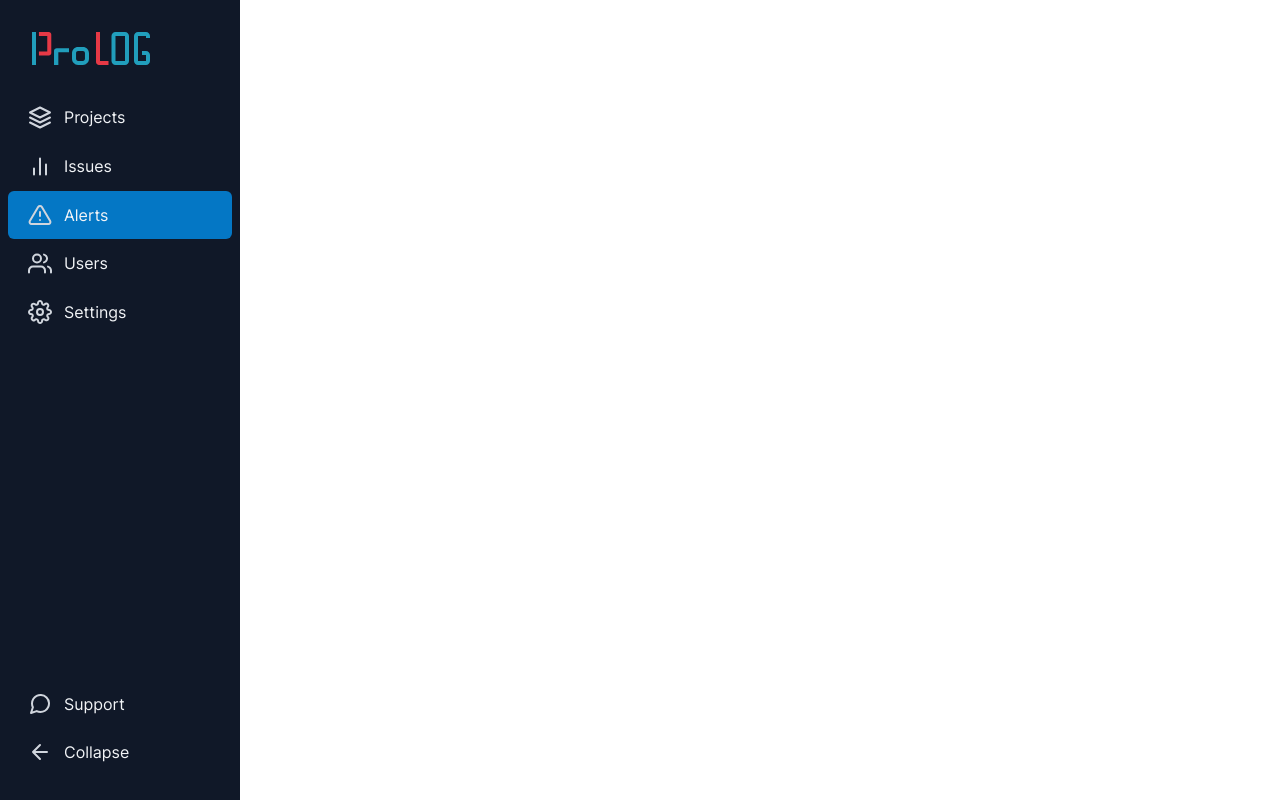
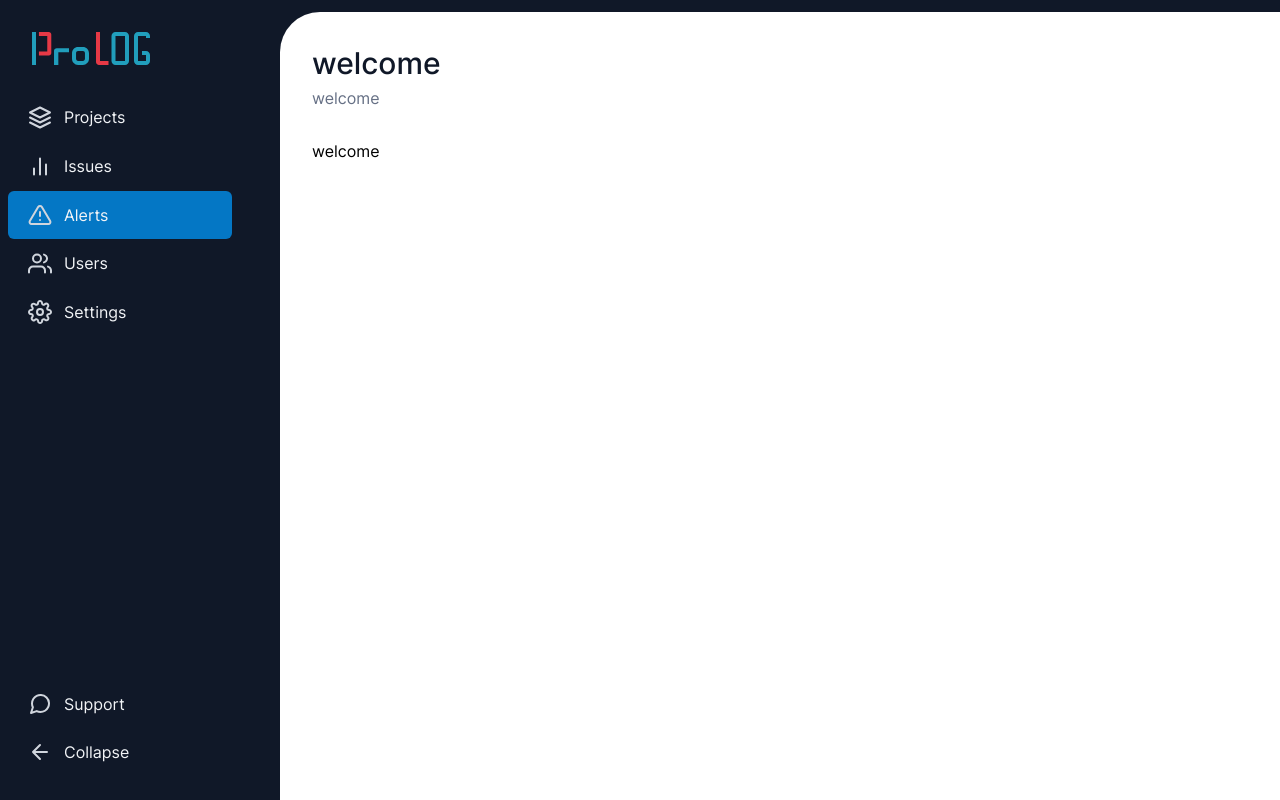
Before and after one commit to mohammed-hossam/errorslog-app, a Next.js app: page /dashboard/alerts in a window 1280 px wide. Built offline with nearby package versions, Linux system fonts and the light colour scheme.

Commit message:
Projects card (#12)
* projectsCard component with storybook

```diff
--- /dev/null
+++ b/components/Layout/Layout.tsx
@@ -0,0 +1,67 @@
+import { breakpoint, color, displayFont, space, textFont } from "@styles/theme";
+import React from "react";
+import styled from "styled-components";
+import { SidebarNavigation } from "@components/SidebarNavigation";
+type PageContainerProps = {
+  children: React.ReactNode;
+  title: string;
+  info: string;
+};
+
+export default function Layout({ children, title, info }: PageContainerProps) {
+  return (
+    <Container>
+      <SidebarNavigation />
+
+      <Main>
+        <ContentContainer>
+          <Title>{title}</Title>
+          <Info>{info}</Info>
+          {children}
+        </ContentContainer>
+      </Main>
+    </Container>
+  );
+}
+
+const Container = styled.div`
+  display: flex;
+  flex-direction: column;
+  background: ${color("gray", 900)};
+
+  @media (min-width: ${breakpoint("desktop")}) {
+    flex-direction: row;
+  }
+`;
+
+const Main = styled.main`
+  flex: 1;
+`;
+
+const ContentContainer = styled.div`
+  min-height: calc(100vh - ${({ theme }) => theme.size.headerHeight});
+  /* min-height: 100vh; */
+  /* margin-top: ${({ theme }) => theme.size.headerHeight}; */
+  padding: ${space(20, 3)};
+  background: white;
+
+  @media (min-width: ${breakpoint("desktop")}) {
+    min-height: calc(100vh - ${space(3)});
+    /* min-height: 100vh; */
+    margin-top: ${space(3)};
+    padding: ${space(8)};
+    border-top-left-radius: ${space(10)};
+  }
+`;
+
+const Title = styled.h1`
+  margin: ${space(0, 0, 1)};
+  color: ${color("gray", 900)};
+  ${displayFont("sm", "medium")}
+`;
+
+const Info = styled.div`
+  margin-bottom: ${space(8)};
+  color: ${color("gray", 500)};
+  ${textFont("md", "regular")}
+`;
--- /dev/null
+++ b/components/Layout/index.ts
@@ -0,0 +1 @@
+export { default as Layout } from "./Layout";
--- a/components/SidebarNavigation/SidebarNavigation.tsx
+++ b/components/SidebarNavigation/SidebarNavigation.tsx
@@ -44,7 +44,7 @@ export function SidebarNavigation() {
   const router = useRouter();
   // console.log(router);
   return (
-    <Container isSidebarCollapsed={isSidebarCollapsed}>
+    <FixedContainer>
       <Header isSidebarCollapsed={isSidebarCollapsed}>
         <Logo
           isSidebarCollapsed={isSidebarCollapsed}
@@ -100,7 +100,7 @@ export function SidebarNavigation() {
           />
         </Ul>
       </Nav>
-    </Container>
+    </FixedContainer>
   );
 }
 
@@ -115,10 +115,13 @@ const containerStyles = css`
   }
 `;
 
-const Container = styled.div<{ isSidebarCollapsed: boolean }>`
+const FixedContainer = styled.div`
   ${containerStyles}
+  position: fixed;
+  @media (min-width: ${breakpoint("desktop")}) {
+    position: relative;
+  }
 `;
-
 const Header = styled.header<{ isSidebarCollapsed: boolean }>`
   /* background-color: ${({ theme }) => theme.color.gray[900]}; */
   box-sizing: border-box;
--- /dev/null
+++ b/features/projects/components/ProjectsCard/index.ts
@@ -0,0 +1 @@
+export { default as ProjectsCard } from "./ProjectsCard";
--- /dev/null
+++ b/features/projects/components/ProjectsList/index.ts
@@ -0,0 +1 @@
+export { default as ProjectsList } from "./ProjectsList";
--- /dev/null
+++ b/features/projects/index.ts
@@ -0,0 +1,2 @@
+export * from "./components/ProjectsList";
+// export * from "./types/project.types";
--- a/pages/dashboard/alerts.tsx
+++ b/pages/dashboard/alerts.tsx
@@ -1,12 +1,12 @@
 import React from "react";
-import { SidebarNavigation } from "../../components/SidebarNavigation";
+import { Layout } from "@components/Layout";
 // type Props = {}
 
 function AlertsPage() {
   return (
-    <div>
-      <SidebarNavigation />
-    </div>
+    <Layout title="welcome" info="welcome">
+      welcome
+    </Layout>
   );
 }
 
```
Also changed, not shown: features/projects/components/ProjectsCard/ProjectsCard.tsx (added, +160 -0 lines), features/projects/components/ProjectsList/ProjectsList.tsx (added, +9 -0 lines), pages/dashboard/issues.tsx (+4 -4 lines), 1 other file (tests, documents, lock files or other folders).
